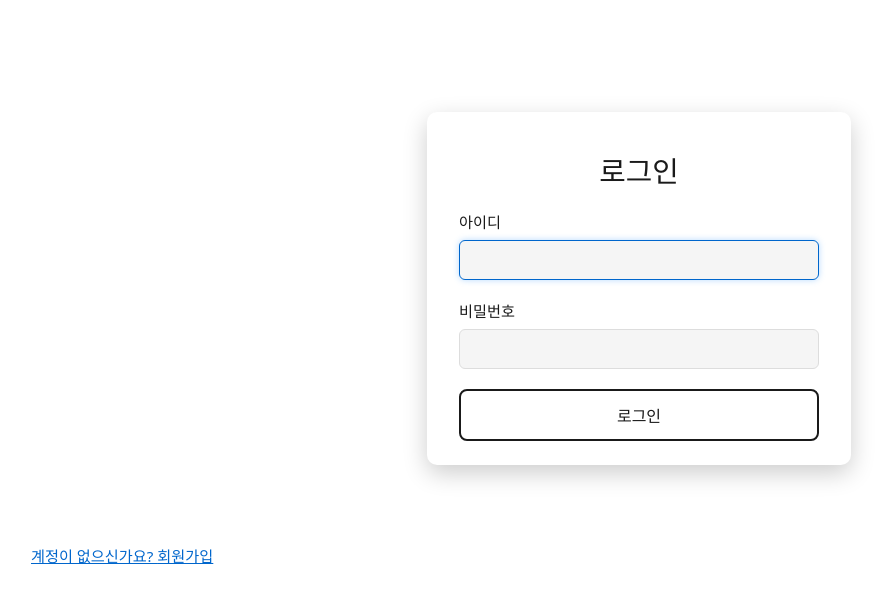
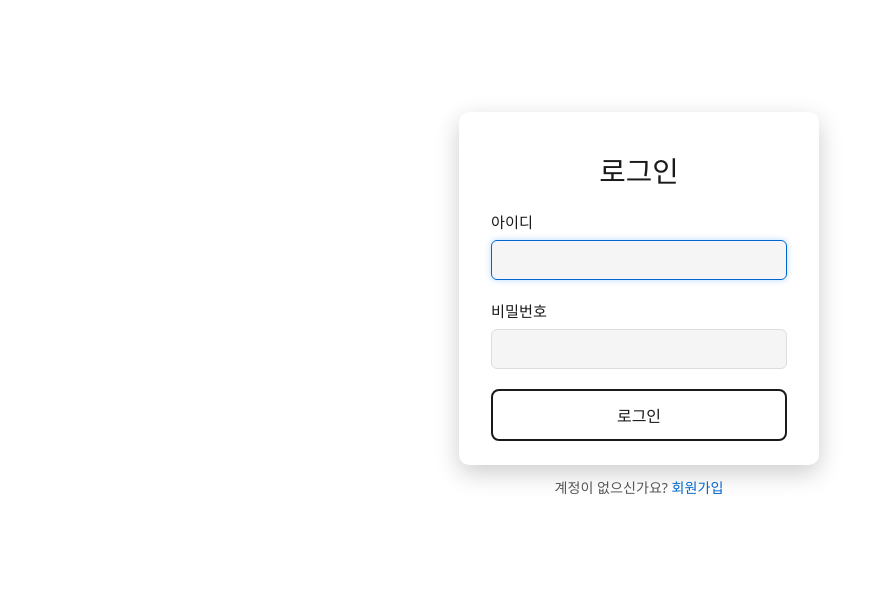
Before and after one commit to tolelom/tolelog, a React (Vite) app: page /login in a window 1280 px wide. Shown: the top 602 px of the page, without its empty margins (1-891 px from the left). Built offline with nearby package versions, Linux system fonts and the light colour scheme; no server answers.

Commit message:
style: 로그인 페이지 회원가입 링크 위치 및 스타일 개선
Co-Authored-By: Claude Opus 4.6 <noreply@anthropic.com>

```diff
--- a/src/components/AuthForm.css
+++ b/src/components/AuthForm.css
@@ -1,7 +1,7 @@
 /* 인증 폼 공통 스타일 */
 .auth-box {
     max-width: 360px;
-    margin: 80px auto;
+    margin: 80px auto 0;
     padding: 24px 32px;
     background-color: var(--bg-card);
     color: var(--text-primary);
--- a/src/pages/LoginPage.css
+++ b/src/pages/LoginPage.css
@@ -1,14 +1,21 @@
+.auth-page {
+    max-width: 360px;
+    margin: 0 auto;
+}
+
 .signup-link {
     margin-top: 12px;
-    background: none;
-    border: none;
+    text-align: center;
+    font-size: 0.88rem;
+    color: var(--text-secondary);
+}
+
+.signup-link a {
     color: var(--accent-color);
-    cursor: pointer;
-    font-size: 0.95rem;
+    text-decoration: none;
     font-weight: 500;
+}
+
+.signup-link a:hover {
     text-decoration: underline;
 }
-
-.signup-link:hover {
-    color: var(--accent-hover);
-}
--- a/src/pages/LoginPage.jsx
+++ b/src/pages/LoginPage.jsx
@@ -4,10 +4,10 @@ import './LoginPage.css';
 
 export default function LoginPage() {
     return (
-        <div>
+        <div className="auth-page">
             <LoginBox/>
-            <div className="signup-link">
+            <p className="signup-link">
                 계정이 없으신가요? <Link to="/register">회원가입</Link>
-            </div>
+            </p>
         </div>);
 }
```
